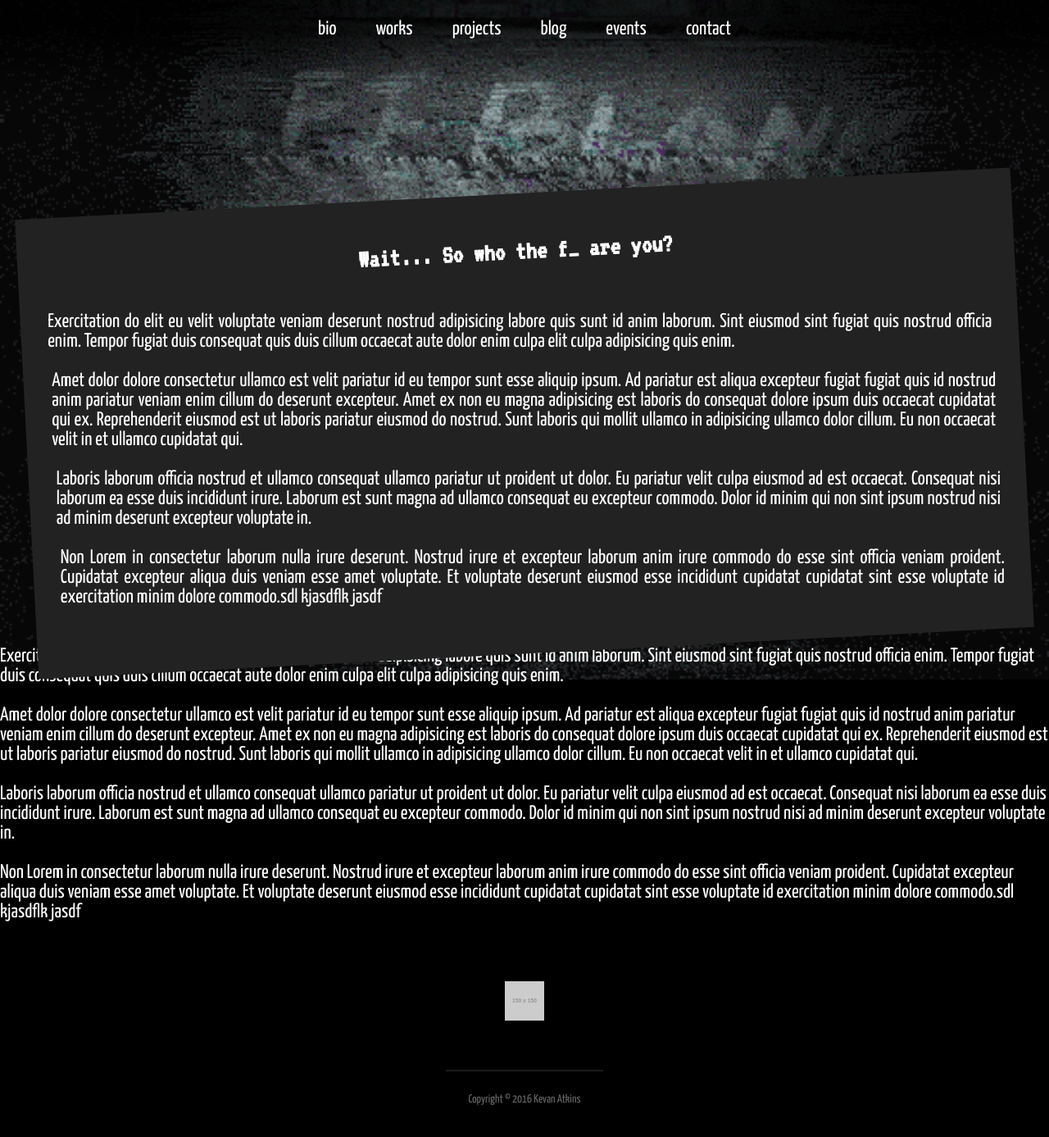
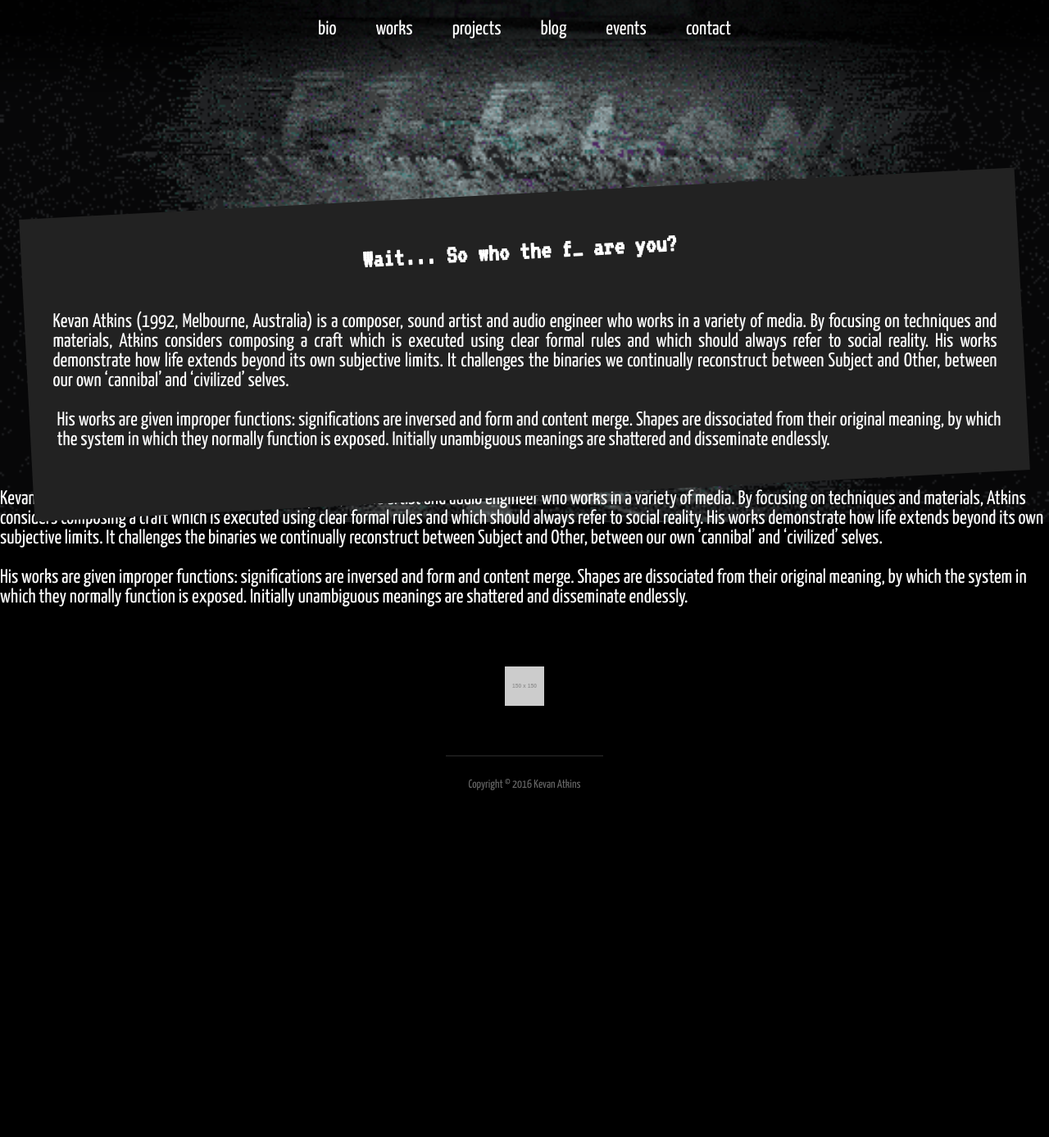
Before and after one commit to unclewalter/unclewalter.github.io, a Jekyll site: the page built from pages/bio.md, in a window 1280 px wide and 1400 px high, scrolled down 1690 px. Shown: the top 1387 px of the window at 82% size. Built offline with Jekyll 4.4.1, drawn with Linux system fonts in a browser that asks for light colours; some web fonts are replaced; after the commit the page ends 2706 px from its top, so only the background shows below that.

```diff
--- a/pages/bio.md
+++ b/pages/bio.md
@@ -4,10 +4,8 @@ title: bio
 permalink: /bio/
 ---
 
-Exercitation do elit eu velit voluptate veniam deserunt nostrud adipisicing labore quis sunt id anim laborum. Sint eiusmod sint fugiat quis nostrud officia enim. Tempor fugiat duis consequat quis duis cillum occaecat aute dolor enim culpa elit culpa adipisicing quis enim.
+Kevan Atkins (1992, Melbourne, Australia) is a composer, sound artist and
+audio engineer who works in a variety of media. By focusing on techniques and
+materials, Atkins considers composing a craft which is executed using clear formal rules and which should always refer to social reality. His works demonstrate how life extends beyond its own subjective limits. It challenges the binaries we continually reconstruct between Subject and Other, between our own ‘cannibal’ and ‘civilized’ selves.
 
-Amet dolor dolore consectetur ullamco est velit pariatur id eu tempor sunt esse aliquip ipsum. Ad pariatur est aliqua excepteur fugiat fugiat quis id nostrud anim pariatur veniam enim cillum do deserunt excepteur. Amet ex non eu magna adipisicing est laboris do consequat dolore ipsum duis occaecat cupidatat qui ex. Reprehenderit eiusmod est ut laboris pariatur eiusmod do nostrud. Sunt laboris qui mollit ullamco in adipisicing ullamco dolor cillum. Eu non occaecat velit in et ullamco cupidatat qui.
-
-Laboris laborum officia nostrud et ullamco consequat ullamco pariatur ut proident ut dolor. Eu pariatur velit culpa eiusmod ad est occaecat. Consequat nisi laborum ea esse duis incididunt irure. Laborum est sunt magna ad ullamco consequat eu excepteur commodo. Dolor id minim qui non sint ipsum nostrud nisi ad minim deserunt excepteur voluptate in.
-
-Non Lorem in consectetur laborum nulla irure deserunt. Nostrud irure et excepteur laborum anim irure commodo do esse sint officia veniam proident. Cupidatat excepteur aliqua duis veniam esse amet voluptate. Et voluptate deserunt eiusmod esse incididunt cupidatat cupidatat sint esse voluptate id exercitation minim dolore commodo.sdl kjasdflk jasdf
+His works are given improper functions: significations are inversed and form and content merge. Shapes are dissociated from their original meaning, by which the system in which they normally function is exposed. Initially unambiguous meanings are shattered and disseminate endlessly.
```
Also changed, not shown: pages/projects.md (+0 -5 lines), pages/work.md (+2 -0 lines).
